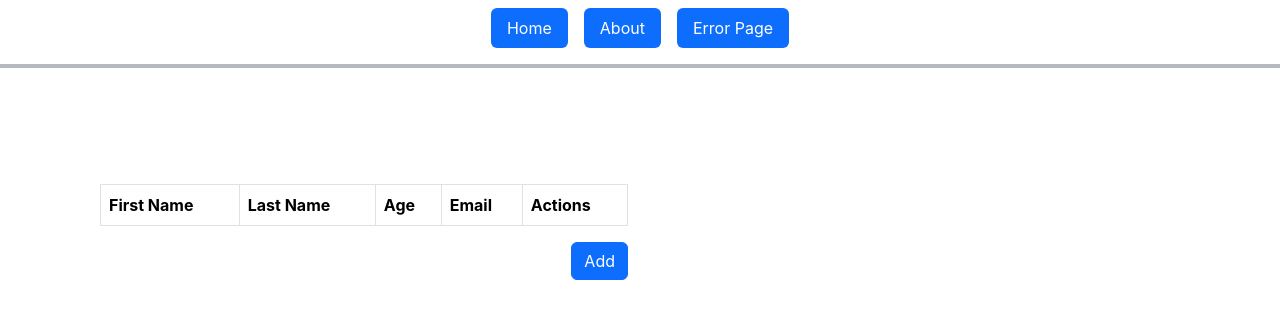
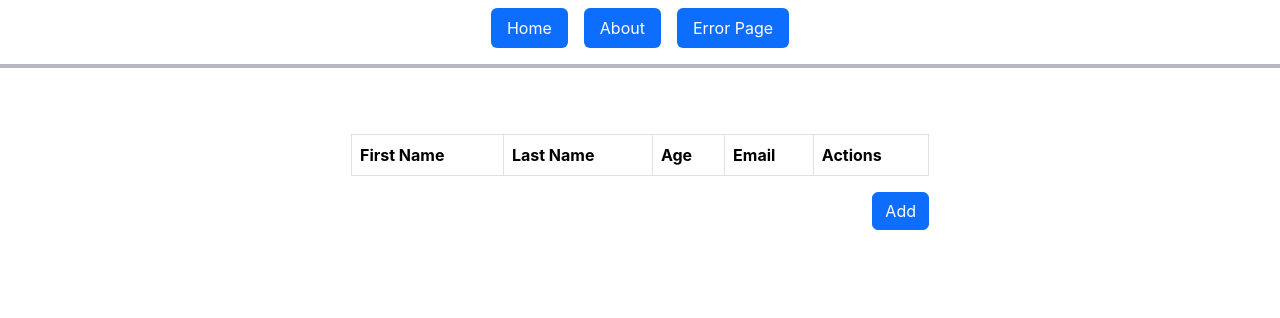
Before and after one commit to MSWebAppdeveloper/react18-with-ts, a React (Create React App) app: page / in a window 1280 px wide. Shown: the top 318 px of the page. Built offline with nearby package versions, Linux system fonts and the light colour scheme.

Commit message:
update ui and edit spelling correction

```diff
--- a/src/pages/EditUser.tsx
+++ b/src/pages/EditUser.tsx
@@ -103,7 +103,7 @@ const EditUser: React.FC<EditUserProps> = ({ isModal, handleClose, user, onUpdat
                 <div className="container-fluid">
                     <div className="card" style={{ padding: "10px" }}>
                         <form onSubmit={handleFormSubmit}>
-                            <h3>Add User</h3>
+                            <h3>Edit User Deatils</h3>
                             <div className="form-group">
                                 <label>First Name</label>
                                 <input
--- a/src/pages/Home.tsx
+++ b/src/pages/Home.tsx
@@ -111,7 +111,7 @@ const Home: React.FC = () => {
                     user={selectedUser}
                     onUpdate={handleEditUserUpdate} />
             )}
-            <div className="row" style={{ padding: 100 }}>
+            <div className="row justify-content-center" style={{ padding: 50 }}>
                 <div className="col-md-6">
                     <table className="table table-bordered">
                         <thead>
```
